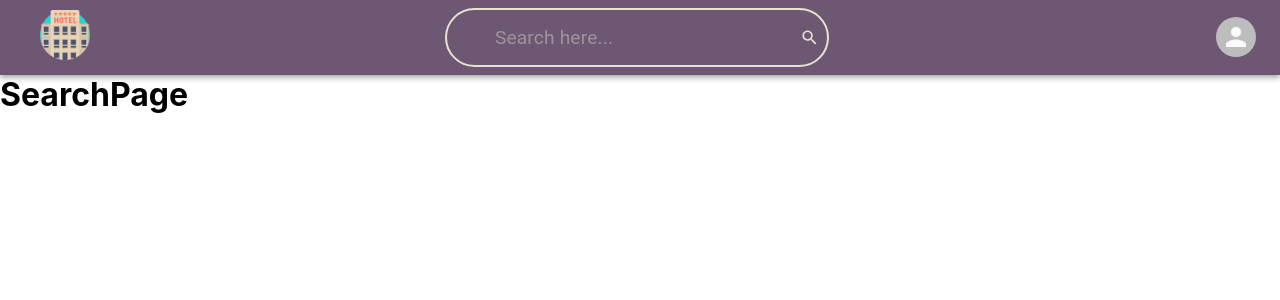
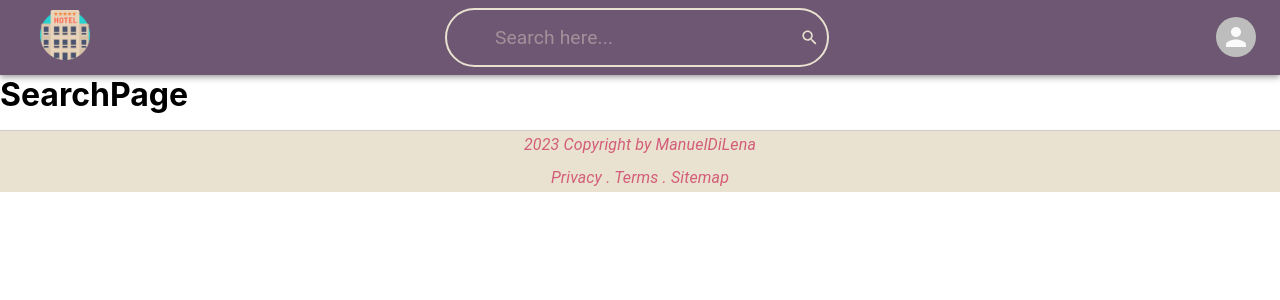
Before and after one commit to ManuelDiLena/HotelReservation, a React (Create React App) app: page /search in a window 1280 px wide. Shown: the top 300 px of the page. Built offline with nearby package versions, Linux system fonts and the light colour scheme.

Commit message:
HotelReservation: Footer

```diff
--- a/src/App.js
+++ b/src/App.js
@@ -1,5 +1,6 @@
 import React from 'react';
 import { Route, Routes, BrowserRouter } from 'react-router-dom';
+import Footer from './components/Footer';
 import Header from './components/Header';
 import HomePage from './components/HomePage';
 import SearchPage from './components/SearchPage';
@@ -12,6 +13,7 @@ function App() {
             <Route path='/' element={<HomePage/>} />
             <Route path='search' element={<SearchPage/>} />
         </Routes>
+        <Footer/>
     </BrowserRouter>
   );
 }
--- /dev/null
+++ b/src/components/Footer.jsx
@@ -0,0 +1,32 @@
+import React from 'react'
+import { makeStyles, Typography } from '@material-ui/core'
+
+const Footer = () => {
+
+    const classes = useStyle()
+
+    return (
+        <div className={classes.root}>
+            <Typography variant='subtitle1' gutterBottom>
+                2023 Copyright by ManuelDiLena
+            </Typography>
+            <Typography variant='subtitle1' gutterBottom>
+                Privacy . Terms . Sitemap
+            </Typography>
+        </div>
+    )
+}
+
+// Constant with object to generate styles
+const useStyle = makeStyles((theme) => ({
+    root: {
+        borderTop: '1px solid #CCC',
+        backgroundColor: '#E9E2D0',
+        color: '#D45D79',
+        textAlign: 'center',
+        fontStyle: 'italic',
+        marginTop: theme.spacing(2)
+    }
+}))
+
+export default Footer
```
